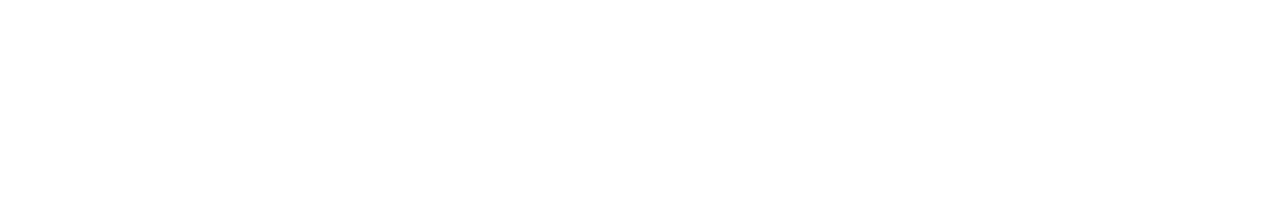
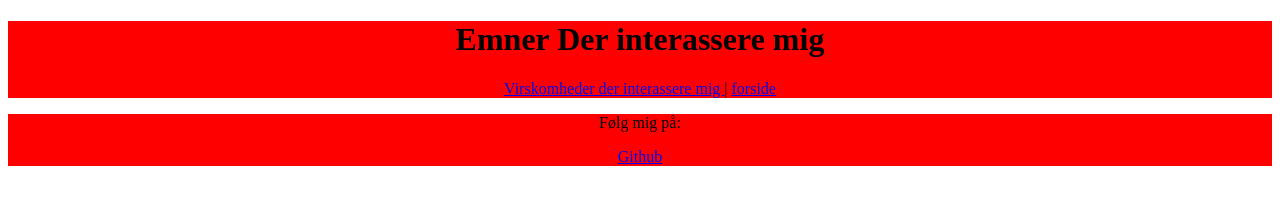
Before and after one commit to Sune1998/FullStack-prtojek, a plain HTML site: page emmner.html in a window 1280 px wide. Drawn offline with Linux system fonts and the light colour scheme.

Commit message:
added new websites

```diff
--- a/emmner.html
+++ b/emmner.html
@@ -7,6 +7,16 @@
     <title>emmner</title>
 </head>
 <body>
-
+    <header>
+        <h1>Emner Der interassere mig</h1>
+        <nav>
+         <a href="praktikvirksomheder.html" target="_blank">Virskomheder der interassere mig </a> |
+        <a href="index.html" target="_blank">forside </a>
+        </nav>
+    </header>
+    <footer>
+        <p>Følg mig på:</p>
+        <p><a href="https://github.com/Sune1998">Github</a></p>
+    </footer>
 </body>
 </html>
```
Also changed, not shown: praktikvirksomheder.html (+11 -1 lines).
